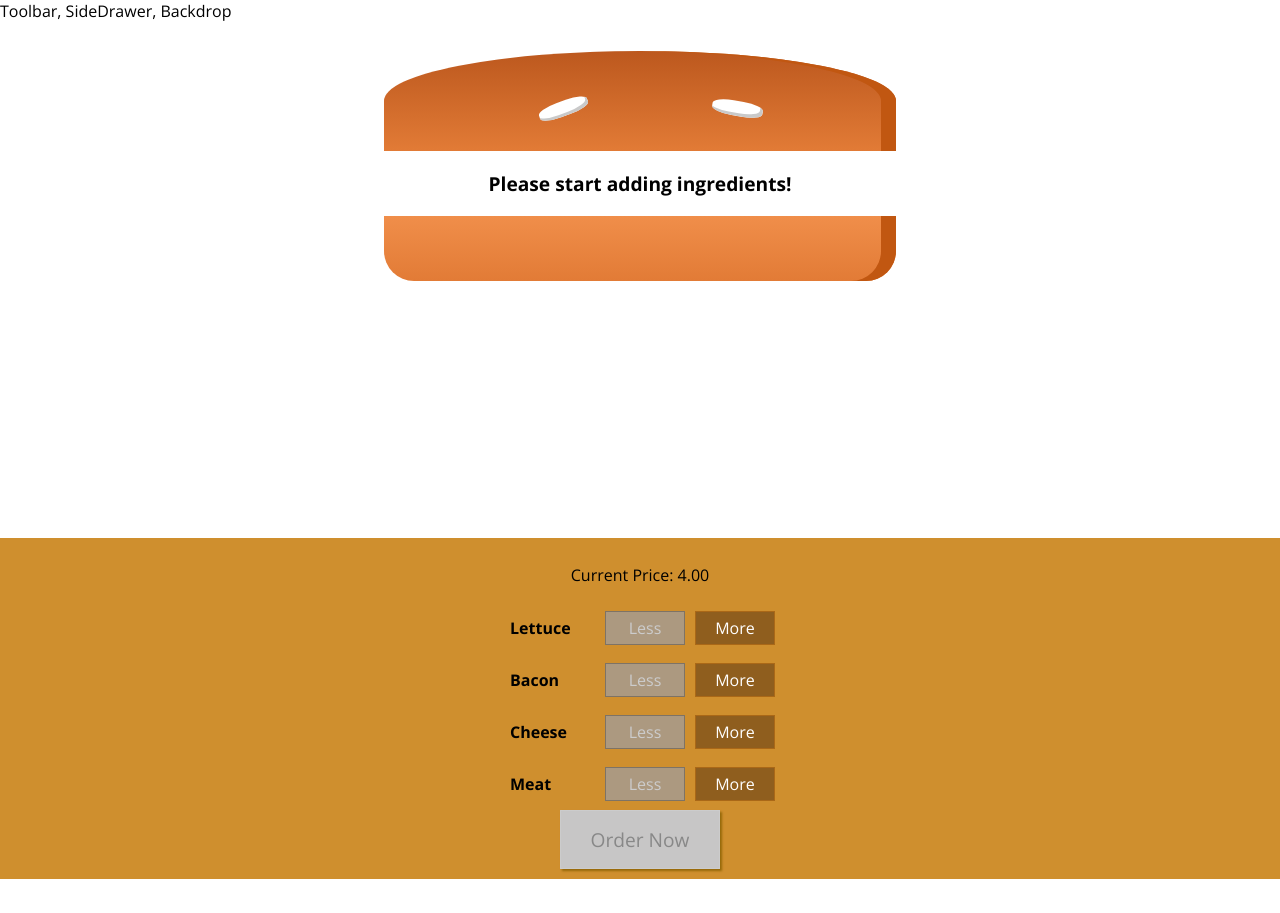
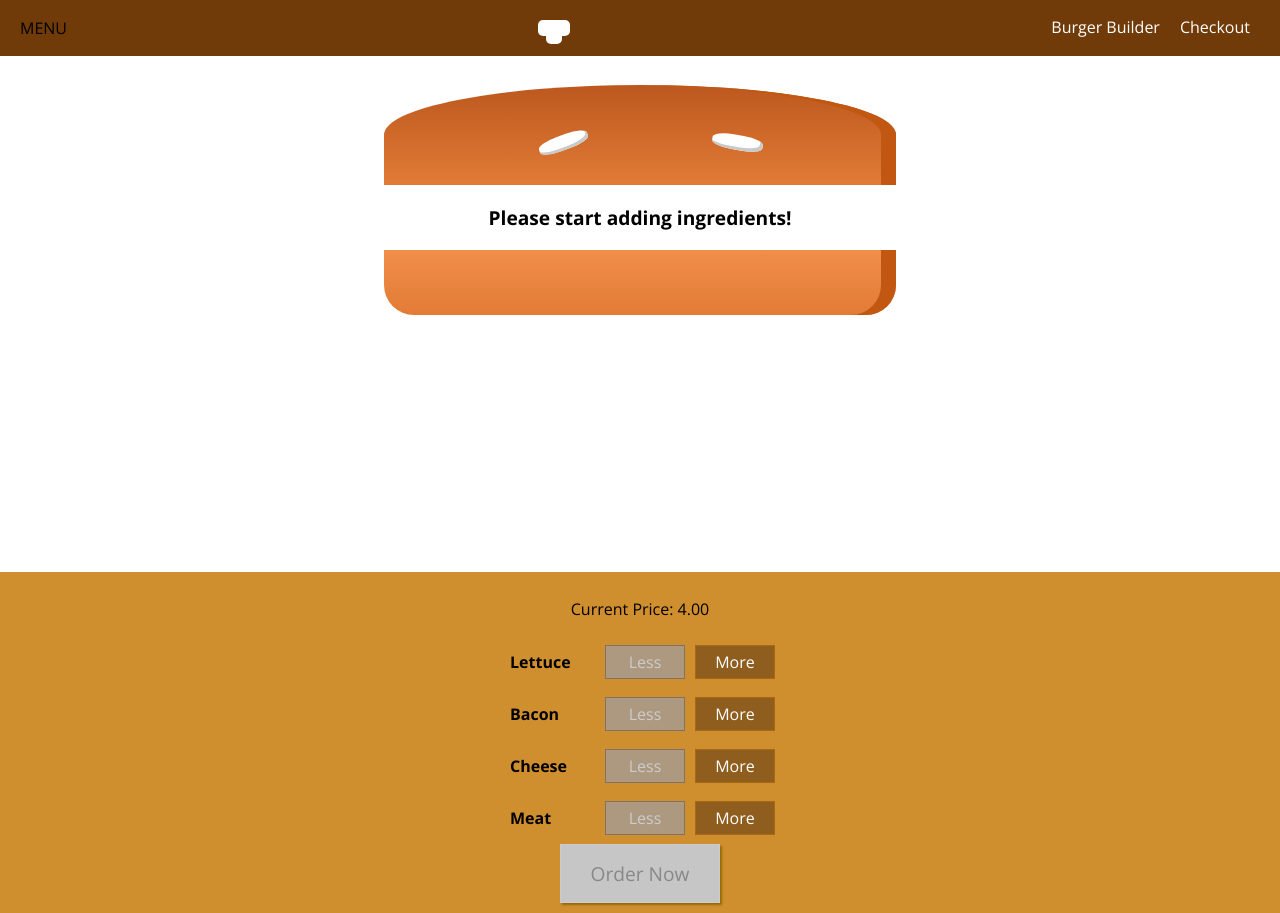
Before and after one commit to dghazi12/Build-A-Burger, a React (Create React App) app: page / in a window 1280 px wide. Before the commit the page ends 879 px from the top, so only its background shows below. Built offline with nearby package versions, Linux system fonts and the light colour scheme.

Commit message:
added toolbar

```diff
--- a/src/components/Layout/Layout.js
+++ b/src/components/Layout/Layout.js
@@ -1,14 +1,17 @@
 import React from 'react';
 
 import Aux from '../../hoc/Aux';
+import Toolbar from '../Navigation/Toolbar/Toolbar';
+import SideDrawer from '../Navigation/SideDrawer/SideDrawer'
 
 const Content = {
-    marginTop: '16px'
+    marginTop: '72px'
 }
 
 const layout = (props) => (
     <Aux>
-        <div>Toolbar, SideDrawer, Backdrop</div>
+        <Toolbar />
+        <SideDrawer />
         <main style={Content}>
             {props.children}
         </main>
--- /dev/null
+++ b/src/components/Logo/Logo.css
@@ -0,0 +1,11 @@
+.Logo {
+    background-color: white;
+    padding: 8px;
+    height: 100%;
+    box-sizing: border-box;
+    border-radius: 5px;
+}
+
+.Logo img {
+    height: 100%;
+}
--- /dev/null
+++ b/src/components/Logo/Logo.js
@@ -0,0 +1,12 @@
+import React from 'react';
+
+import burgerLogo from '../../assets/images/burger-logo.png'
+import './Logo.css';
+
+const logo = (props) => (
+    <div className='Logo' style={{height: props.height}}>
+        <img src={burgerLogo} alt="MyBurger" />
+    </div>
+);
+
+export default logo;
--- /dev/null
+++ b/src/components/Navigation/NavigationItems/NavigationItem/NavigationItem.css
@@ -0,0 +1,25 @@
+.NavigationItem {
+    margin: 0;
+    box-sizing: border-box;
+    display: flex;
+    height: 100%;
+    align-items: center;
+}
+
+.NavigationItem a {
+    color: white;
+    text-decoration: none;
+    height: 100%;
+    padding: 16px 10px;
+    border-bottom: 4px solid transparent;
+    box-sizing: border-box;
+    display: block;
+}
+
+.NavigationItem a:hover
+.NavigationItem a:active
+.NavigationItem a.active {
+    background-color: #8F5C2C;
+    border-bottom: 4px solid #40A4C8;
+    color: white;
+}
--- /dev/null
+++ b/src/components/Navigation/NavigationItems/NavigationItem/NavigationItem.js
@@ -0,0 +1,13 @@
+import React from 'react';
+
+import './NavigationItem.css';
+
+const navigationItem = (props) => (
+    <li className='NavigationItem'>
+        <a
+            href={props.link}>{props.children}
+        </a>
+    </li>
+);
+
+export default navigationItem;
--- /dev/null
+++ b/src/components/Navigation/NavigationItems/NavigationItems.css
@@ -0,0 +1,9 @@
+.NavigationItems {
+    margin: 0;
+    padding: 0;
+    list-style: none;
+    display: flex;
+    align-items: center;
+    height: 100%;
+
+}
--- /dev/null
+++ b/src/components/Navigation/NavigationItems/NavigationItems.js
@@ -0,0 +1,13 @@
+import React from 'react';
+
+import './NavigationItems.css';
+import NavigationItem from './NavigationItem/NavigationItem'
+
+const navigationItems = () => (
+    <ul className='NavigationItems'>
+        <NavigationItem link='/'>Burger Builder</NavigationItem>
+        <NavigationItem link='/'>Checkout</NavigationItem>
+    </ul>
+);
+
+export default navigationItems
--- /dev/null
+++ b/src/components/Navigation/SideDrawer/SideDrawer.css
@@ -0,0 +1,31 @@
+.SideDrawer {
+    position: fixed;
+    width: 200px;
+    max-width: 70%;
+    height: 100%;
+    left: 0;
+    top: 0;
+    z-index: 200;
+    background-color: white;
+    padding: 32px 16px;
+    box-sizing: border-box;
+    transition: transform 0.3s ease-out;
+}
+
+@media (min-width: 500px) {
+    .SideDrawer{
+        display: none;
+    }
+}
+
+.Open {
+    transform: translateX(0);
+}
+
+.Close {
+    transform: translateX(-100%)
+}
+
+.Logo {
+    height: 11%;
+}
--- /dev/null
+++ b/src/components/Navigation/SideDrawer/SideDrawer.js
@@ -0,0 +1,20 @@
+import React from 'react';
+
+import Logo from '../../Logo/Logo';
+import NavigationItems from '../NavigationItems/NavigationItems'
+import './SideDrawer.css'
+
+const sideDrawer = (props) => {
+    return (
+        <div className='SideDrawer'>
+            <div className="Logo">
+                <Logo />
+            </div>
+            <nav>
+                <NavigationItems />
+            </nav>
+        </div>
+    )
+};
+
+export default sideDrawer;
--- /dev/null
+++ b/src/components/Navigation/Toolbar/Toolbar.css
@@ -0,0 +1,22 @@
+.Toolbar {
+    height: 56px;
+    width: 100%;
+    position: fixed;
+    top: 0;
+    left: 0;
+    background-color: #703B09;
+    display: flex;
+    justify-content: space-between;
+    align-items: center;
+    padding: 0 20px;
+    box-sizing: border-box;
+    z-index: 90;
+}
+
+.Toolbar nav {
+    height: 100%;
+}
+
+.Logo {
+    height: 80%;
+}
--- /dev/null
+++ b/src/components/Navigation/Toolbar/Toolbar.js
@@ -0,0 +1,19 @@
+import React from 'react';
+
+import './Toolbar.css'
+import Logo from '../../Logo/Logo';
+import NavigationItems from '../NavigationItems/NavigationItems'
+
+const toolbar = (props) => (
+    <header className='Toolbar'>
+        <div>MENU</div>
+        <div className='Logo'>
+            <Logo />
+        </div>
+        <nav>
+            <NavigationItems />
+        </nav>
+    </header>
+);
+
+export default toolbar
```
Also changed, not shown: src/assets/images/burger-logo.png (added), 1 other file (tests, documents, lock files or other folders).
